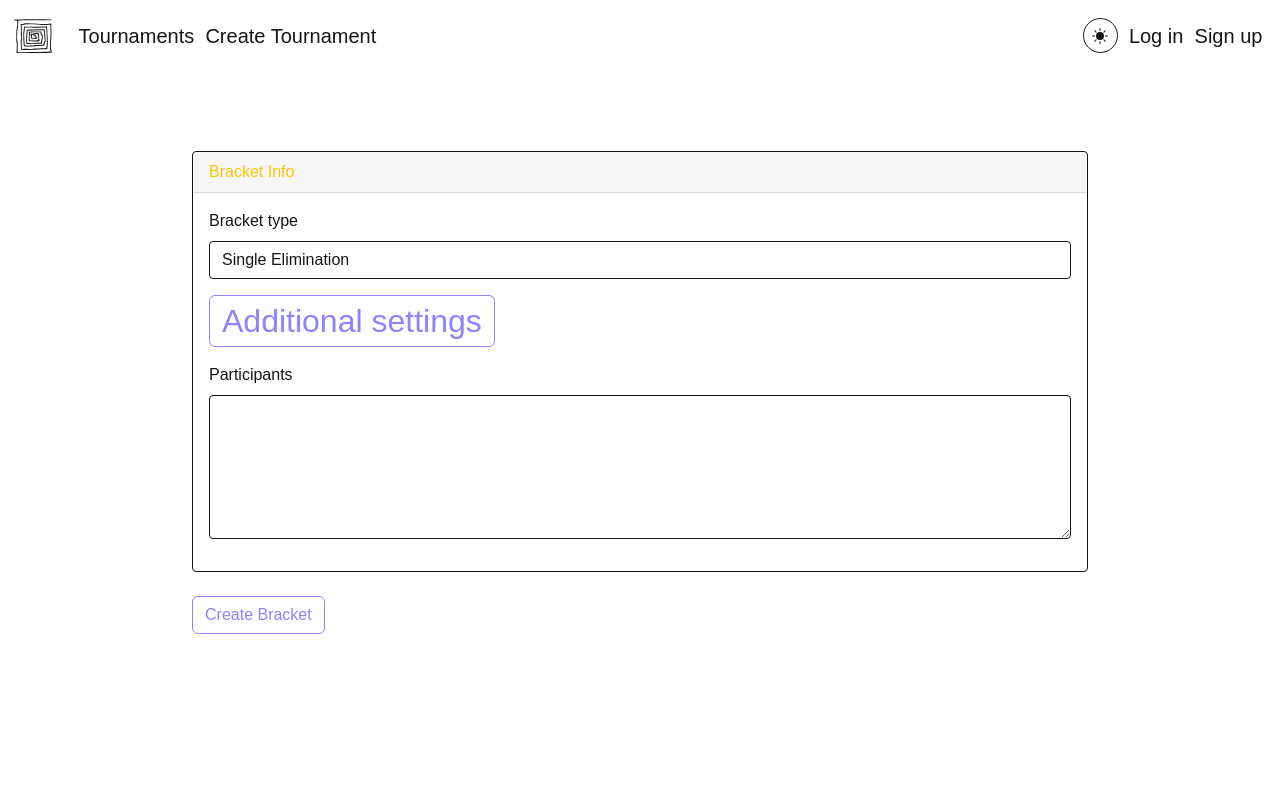
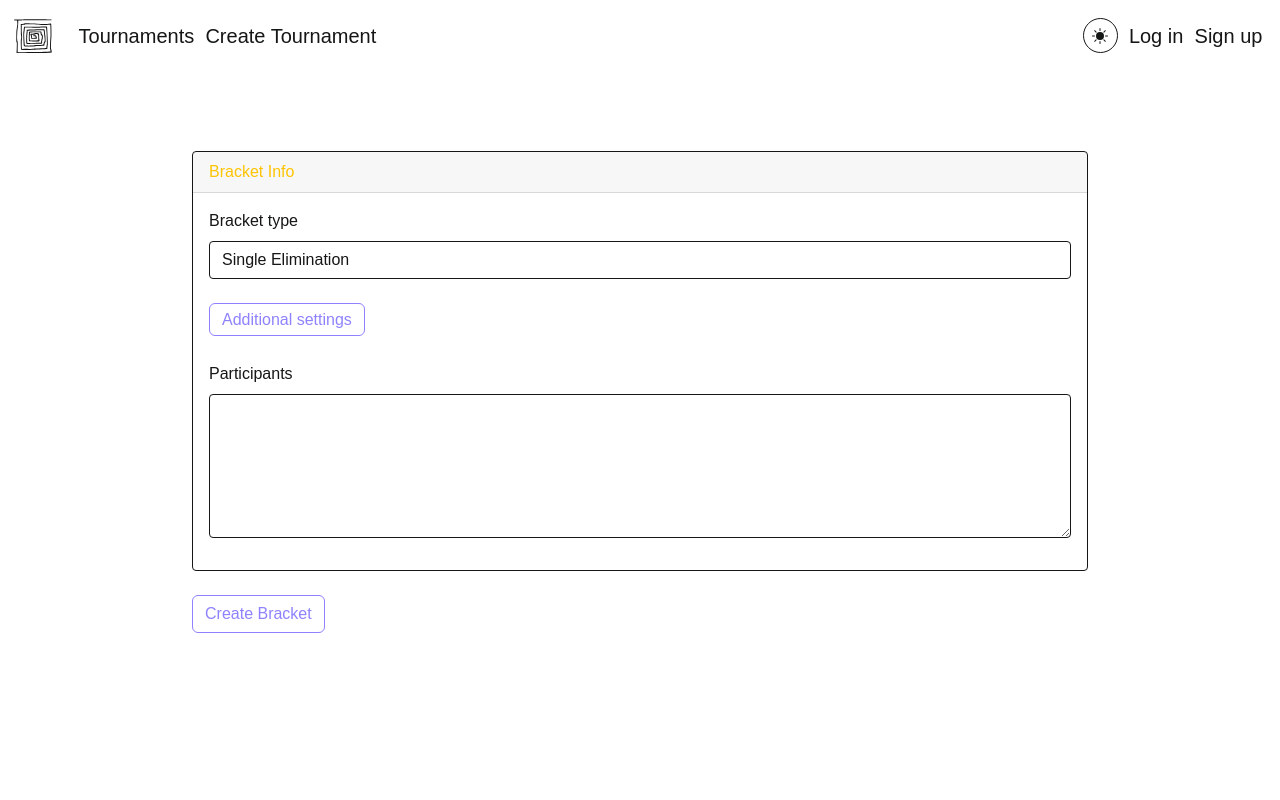
Before and after one commit to inilay/ats_frontend, a React (Create React App) app: page /create_bracket in a window 1280 px wide. Shown: the top 800 px of the page. Built offline with nearby package versions, Linux system fonts and the light colour scheme.

Commit message:
small fixes

```diff
--- a/src/components/UI/ThemeSwitcher/ThemeSwitcher.module.css
+++ b/src/components/UI/ThemeSwitcher/ThemeSwitcher.module.css
@@ -7,9 +7,10 @@
     padding-right: 0;
     font-size: 11px;
     color: var(--fill-color);
-    border-color: var(--fill-color);
+    border-color: var(--fill-color) !important;;
     margin-left: 0.95em;
     margin-right: 0.5em;
+    background: var(--opposite);
 
     @media (max-width: 992px) {
         margin-top: 1em;
@@ -17,17 +18,14 @@
     }
 }
 
-
-
-
 @media (hover: hover) and (pointer: fine) {
     .btn_circle:hover {
         color: var(--highlight-color);
-        border-color: var(--highlight-color);
+        border-color: var(--highlight-color)!important;
     }
 }
 
 .btn_circle:active {
     color: var(--highlight-color);
-    border-color: var(--highlight-color);
+    border-color: var(--highlight-color) !important;
 }
--- a/src/pages/CreateBracket/CreateBracket.module.css
+++ b/src/pages/CreateBracket/CreateBracket.module.css
@@ -11,3 +11,8 @@
         width: 90%;
     }
 }
+
+.editional_settings_btn {
+    font-size: 16px;
+    margin-bottom: 10px;
+}
```
